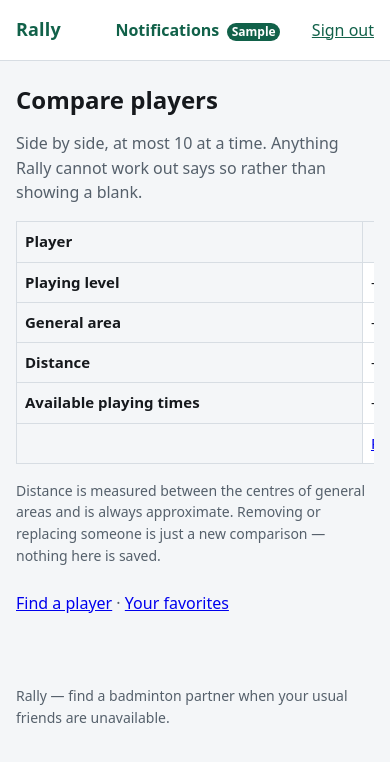
After one commit to AwaisKhalid18/Rally, a Django app: template src/rally/core/web/templates/compare.html in a window 390 px wide. The commit adds this page. Shown: the top 762 px of the page. Run offline with Django 5.2, Linux system fonts and the light colour scheme; the template is opened without the code that fills it: most values are stand-ins (such as "Sample title", 1, 10 or a date in 2020).

Commit message:
S14: the compare screen, picked from search results
A table: one column per player, one row per field, scrolling sideways on a phone
rather than reflowing - columns side by side is the point of comparing.

The selection travels in the query string, so the page stores nothing and each
Remove link is just a different URL. It is a GET because it is a read; FE-9
forbids changing state on a GET and this changes none, and a POST gives 405.

The checkboxes on the result cards join the comparison form through the HTML
form attribute rather than wrapping the cards: each card already holds POST forms
for favoriting and blocking, and forms may not nest - a browser would silently
drop the inner ones. A test asserts the form opens after the last card closes.

Every absent field prints the reason M4 gave it, as it stands (rule 13, FE-6).

plan.md S14 AC1, AC2, AC3.

```diff
--- a/src/rally/core/web/static/css/rally.css
+++ b/src/rally/core/web/static/css/rally.css
@@ -169,3 +169,16 @@ textarea { width: 100%; font: inherit; padding: var(--space-2); border: 1px soli
 .favorite-facts, .favorite-times { margin: 0 0 var(--space-1); font-size: 0.875rem; color: var(--ink-soft); }
 .favorite .result-actions { display: flex; align-items: center; gap: var(--space-3); flex-wrap: wrap; margin: var(--space-2) 0 0; }
 .favorite form.inline { background: none; border: 0; padding: 0; display: inline; }
+
+/* Compare (S14). The table scrolls sideways on a phone rather than reflowing, so the
+   columns stay side by side - which is the point of comparing. */
+.compare-scroll { overflow-x: auto; margin-bottom: var(--space-3); }
+.compare { border-collapse: collapse; width: 100%; min-width: 30rem; background: var(--paper); }
+.compare th, .compare td {
+  border: 1px solid var(--line); padding: var(--space-2); text-align: left;
+  vertical-align: top; font-size: 0.9375rem;
+}
+.compare thead th { background: var(--surface); }
+.compare tbody th { background: var(--surface); font-weight: 600; white-space: nowrap; }
+.compare .slots { margin: 0; padding-left: 1.1rem; }
+.absent { color: var(--ink-soft); font-style: italic; }
--- /dev/null
+++ b/src/rally/core/web/templates/compare.html
@@ -0,0 +1,92 @@
+{% extends "base.html" %}
+{% block title %}Compare players{% endblock %}
+{% block content %}
+<h1>Compare players</h1>
+
+{% if errors.players %}
+  <p class="error">{{ errors.players }}</p>
+{% endif %}
+
+{% if players %}
+  <p class="lead">Side by side, at most {{ maximum }} at a time. Anything Rally cannot
+  work out says so rather than showing a blank.</p>
+
+  <div class="compare-scroll">
+    <table class="compare">
+      <thead>
+        <tr>
+          <th scope="col">Player</th>
+          {% for player in players %}
+            <th scope="col">
+              {% if player.found %}
+                <a href="{% url 'player_profile' player.account_id %}">{{ player.display_name }}</a>
+              {% else %}
+                {# AC3: blocked and non-existent look exactly the same from here. #}
+                {{ player.not_found_reason }}
+              {% endif %}
+            </th>
+          {% endfor %}
+        </tr>
+      </thead>
+      <tbody>
+        <tr>
+          <th scope="row">Playing level</th>
+          {% for player in players %}
+            <td>{% if player.found %}{{ player.playing_level }}{% else %}—{% endif %}</td>
+          {% endfor %}
+        </tr>
+        <tr>
+          <th scope="row">General area</th>
+          {% for player in players %}
+            <td>{% if player.found %}{{ player.area_name }}{% else %}—{% endif %}</td>
+          {% endfor %}
+        </tr>
+        <tr>
+          <th scope="row">Distance</th>
+          {% for player in players %}
+            <td>
+              {% if not player.found %}—
+              {% elif player.distance_text %}{{ player.distance_text }}
+              {% else %}<span class="absent">{{ player.distance_reason }}</span>{% endif %}
+            </td>
+          {% endfor %}
+        </tr>
+        <tr>
+          <th scope="row">Available playing times</th>
+          {% for player in players %}
+            <td>
+              {% if not player.found %}—
+              {% elif player.slots %}
+                <ul class="slots">
+                  {% for slot in player.slots %}<li class="slot">{{ slot.summary }}</li>{% endfor %}
+                </ul>
+              {% else %}<span class="absent">{{ player.no_slots_reason }}</span>{% endif %}
+            </td>
+          {% endfor %}
+        </tr>
+        <tr>
+          <th scope="row"></th>
+          {% for player in players %}
+            <td>
+              {% if player.found %}
+                <a class="button" href="{% url 'invitation_new' player.account_id %}">Invite</a>
+              {% endif %}
+              <a href="{% url 'compare' %}?{% for other in players %}{% if other.account_id != player.account_id %}player={{ other.account_id }}&amp;{% endif %}{% endfor %}">Remove</a>
+            </td>
+          {% endfor %}
+        </tr>
+      </tbody>
+    </table>
+  </div>
+
+  <p class="hint">Distance is measured between the centres of general areas and is
+  always approximate. Removing or replacing someone is just a new comparison — nothing
+  here is saved.</p>
+{% elif not errors %}
+  <p class="notice">Nobody selected yet. Pick up to {{ maximum }} players from your
+  search results and compare them here.</p>
+{% endif %}
+
+<p class="aside"><a href="{% url 'search' %}">Find a player</a> ·
+  <a href="{% url 'favorites' %}">Your favorites</a></p>
+{% endblock %}
--- a/src/rally/core/web/templates/home.html
+++ b/src/rally/core/web/templates/home.html
@@ -13,6 +13,7 @@
   <li><a href="{% url 'search' %}">Find a player</a> — search by date, time and area</li>
   <li><a href="{% url 'invitations' %}">Your invitations</a> — what you have sent and received</li>
   <li><a href="{% url 'games' %}">Your games</a> — the games that are confirmed, and cancelling one</li>
+  <li><a href="{% url 'compare' %}">Compare players</a> — up to three side by side</li>
   <li><a href="{% url 'favorites' %}">Your favorites</a> — the players you saved, read fresh each time</li>
   <li><a href="{% url 'blocked_players' %}">Blocked players</a> — who you have blocked, and unblocking them</li>
   <li><a href="{% url 'notifications' %}">Your notifications</a> — who answered, and whether the email went out</li>
--- a/src/rally/core/web/urls.py
+++ b/src/rally/core/web/urls.py
@@ -29,6 +29,7 @@ urlpatterns = [
     path("players/<int:account_id>/unblock/", views.unblock_player, name="unblock_player"),
     path("players/<int:account_id>/report/", views.report_player, name="report_player"),
     path("blocked/", views.blocked_players, name="blocked_players"),
+    path("compare/", views.compare, name="compare"),
     path("favorites/", views.favorites, name="favorites"),
     path("players/<int:account_id>/favorite/", views.favorite_add, name="favorite_add"),
     path("players/<int:account_id>/unfavorite/", views.favorite_remove, name="favorite_remove"),
```
Also changed, not shown: src/rally/core/shapers/comparison.py (added, +76 -0 lines), src/rally/core/tests/test_compare_page.py (added, +243 -0 lines), src/rally/core/web/templates/search.html (+13 -0 lines), src/rally/core/web/views.py (+65 -0 lines).
